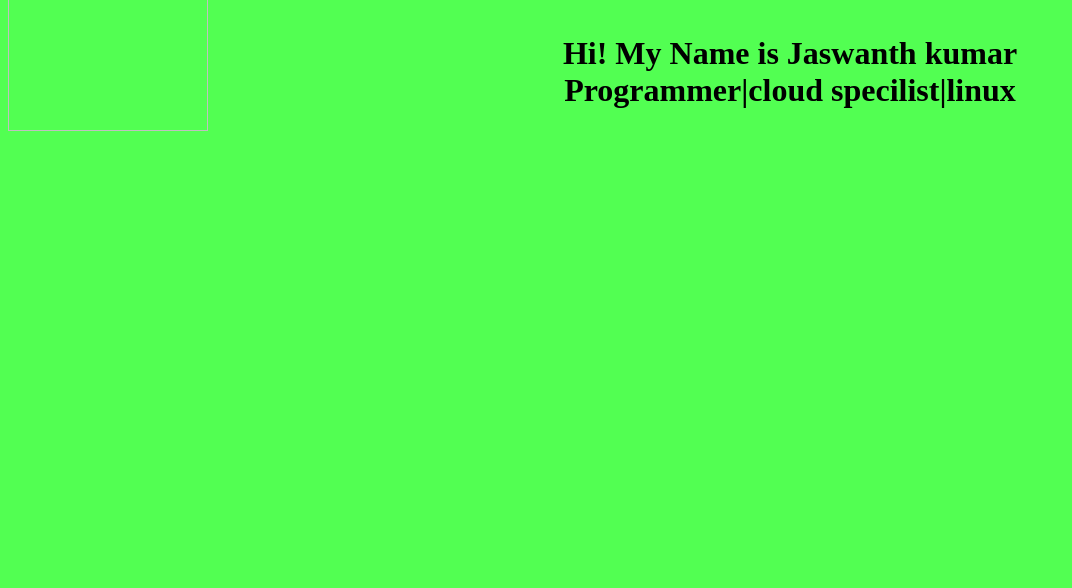
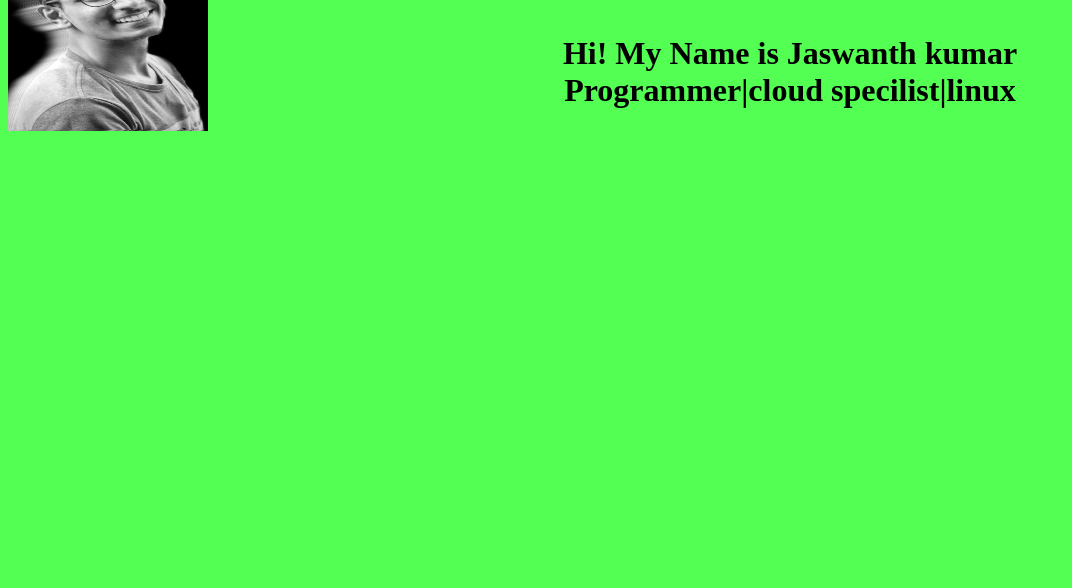
Before and after one commit to jaswanth2002/jaswanth2002.github.io, a plain HTML site: page index.html in a window 1280 px wide. Shown: the part 212-800 px from the top of the page, without its empty margins (0-1072 px from the left). Drawn offline with Linux system fonts and the light colour scheme.

Commit message:
Update index.html

```diff
--- a/index.html
+++ b/index.html
@@ -13,6 +13,6 @@ Programmer|cloud specilist|linux  </h1></div>
 </a>
 </a>
 </a>
-<img src="jashu.JPG" style="float: left;" width="200" height="200">
+<img src="jashu.jpg.jpeg" style="float: left;" width="200" height="200">
 </body>
 </html>
```
